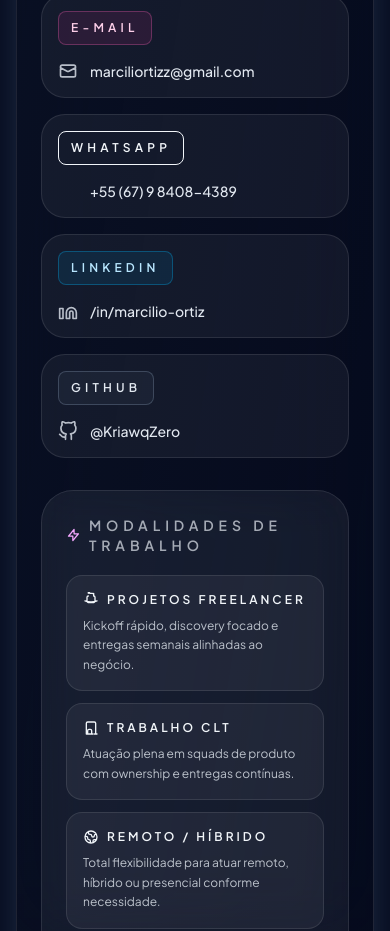
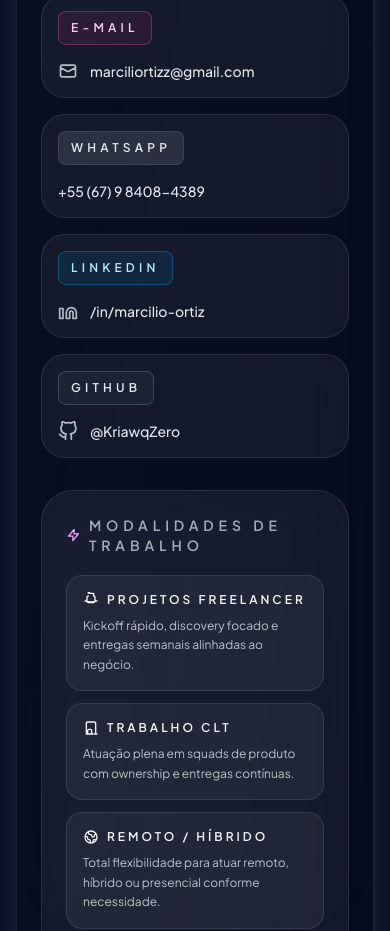
Before and after one commit to KriawqZero/avantis-porfolio, a React (Vite) app: page / in a window 390 px wide. Shown: the part 7720-8651 px from the top of the page. Built offline with nearby package versions, Linux system fonts and the light colour scheme.

Commit message:
Refactor App.tsx: Update layout properties for sections, enhance responsiveness, and improve contact method rendering logic.

```diff
--- a/src/App.tsx
+++ b/src/App.tsx
@@ -242,7 +242,7 @@ export default function App() {
   const [isNavOpen, setIsNavOpen] = useState(false)
 
   return (
-    <div className="relative min-h-screen overflow-x-hidden bg-slate-950 text-slate-100">
+    <div className="relative min-h-dvh overflow-x-hidden bg-slate-950 text-slate-100">
       <div className="pointer-events-none absolute inset-0 -z-10">
         <div className="absolute left-[-10%] top-[-10%] h-[28rem] w-[28rem] rounded-full bg-fuchsia-500/30 blur-[160px]" />
         <div className="absolute right-[-20%] top-[20%] h-[30rem] w-[30rem] rounded-full bg-indigo-500/30 blur-[180px]" />
@@ -346,7 +346,7 @@ export default function App() {
           <main className="relative z-10 mx-auto w-full max-w-6xl space-y-16 px-4 pb-16 pt-12 sm:space-y-24 sm:px-8 lg:max-w-7xl lg:space-y-28 lg:px-12 xl:px-16">
             <section
               id="inicio"
-              className="relative overflow-hidden rounded-[2rem] border border-white/10 bg-white/10 p-6 shadow-[0_0_80px_-30px_rgba(168,85,247,0.65)] backdrop-blur-3xl sm:rounded-[2.5rem] sm:p-10 lg:p-14"
+              className="relative overflow-visible md:overflow-hidden rounded-[2rem] border border-white/10 bg-white/10 p-6 shadow-[0_0_80px_-30px_rgba(168,85,247,0.65)] backdrop-blur-3xl sm:rounded-[2.5rem] sm:p-10 lg:p-14"
             >
               <div className="pointer-events-none absolute -right-20 -top-24 h-72 w-72 rounded-full bg-gradient-to-br from-indigo-500/60 via-purple-500/40 to-transparent blur-3xl" />
               <div className="pointer-events-none absolute -left-28 bottom-0 h-64 w-64 rounded-full bg-gradient-to-br from-sky-500/40 to-transparent blur-3xl" />
@@ -574,7 +574,7 @@ export default function App() {
 
             <section
               id="contato"
-              className="relative overflow-hidden rounded-[2rem] border border-white/10 bg-gradient-to-br from-slate-900/60 via-slate-900/40 to-slate-900/20 p-6 shadow-[0_0_80px_-40px_rgba(147,197,253,0.65)] backdrop-blur-2xl sm:rounded-[2.5rem] sm:p-10"
+              className="relative overflow-visible md:overflow-hidden rounded-[2rem] border border-white/10 bg-gradient-to-br from-slate-900/60 via-slate-900/40 to-slate-900/20 p-6 shadow-[0_0_80px_-40px_rgba(147,197,253,0.65)] backdrop-blur-2xl sm:rounded-[2.5rem] sm:p-10"
             >
               <div className="pointer-events-none absolute -bottom-20 right-0 h-64 w-64 rounded-full bg-sky-500/20 blur-[160px]" />
               <div className="relative grid gap-12 lg:grid-cols-[1.3fr_0.7fr]">
@@ -590,7 +590,12 @@ export default function App() {
                   </div>
 
                   <div className="grid gap-4 sm:grid-cols-2">
-                    {contactMethods.map((contact) => (
+                    {contactMethods.map((contact) => {
+                      const toneClass = contact.tone
+                        ? contactToneStyles[contact.tone as keyof typeof contactToneStyles]
+                        : 'border-white/10 bg-white/10 text-slate-200'
+
+                      return (
                         <a
                           key={contact.type}
                           href={contact.href}
@@ -598,17 +603,20 @@ export default function App() {
                           rel={contact.type === 'email' ? undefined : 'noopener noreferrer'}
                           className="group relative overflow-hidden rounded-[1.5rem] border border-white/10 bg-white/5 p-4 transition hover:border-white/20 hover:bg-white/10 sm:p-5"
                         >
-                        <div className={`mb-4 inline-flex rounded-lg border px-3 py-2 text-xs font-semibold uppercase tracking-[0.35em] ${contactToneStyles[contact.tone as keyof typeof contactToneStyles]}`}>
+                          <div className={`mb-4 inline-flex rounded-lg border px-3 py-2 text-xs font-semibold uppercase tracking-[0.35em] ${toneClass}`}>
                             {contact.title}
                           </div>
                           <div className="flex items-center gap-3 text-sm text-slate-200">
+                            {contact.icon ? (
                               <svg className="h-5 w-5 text-slate-200/80" fill="none" stroke="currentColor" viewBox="0 0 24 24">
                                 <path strokeLinecap="round" strokeLinejoin="round" strokeWidth="2" d={contact.icon} />
                               </svg>
+                            ) : null}
                             <span className="font-medium group-hover:text-white transition">{contact.value}</span>
                           </div>
                         </a>
-                    ))}
+                      )
+                    })}
                   </div>
 
                   <div className="space-y-5 rounded-[2rem] border border-white/10 bg-white/5 p-6 backdrop-blur-xl">
```
Lines whose indentation alone changed are shown as unchanged.
